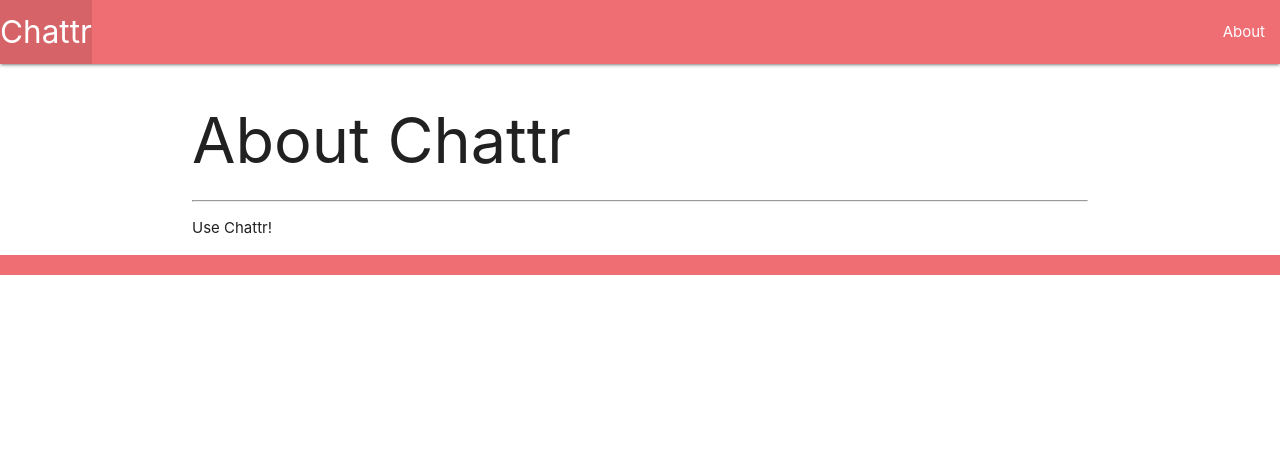
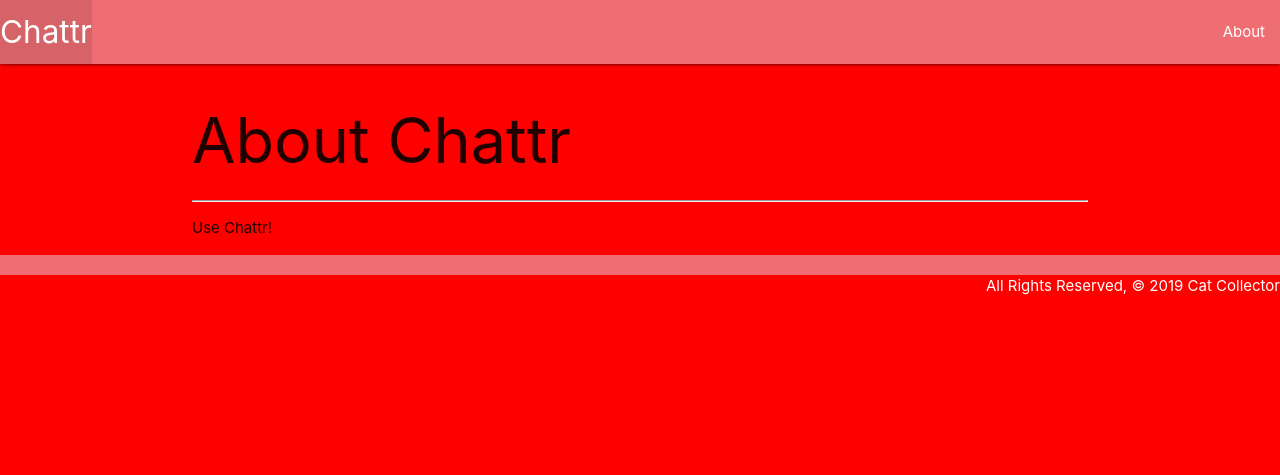
Before and after one commit to drew-anello/chattr3, a Django app: page /about/ in a window 1280 px wide. Shown: the top 475 px of the page. Run offline with Django 4.2, Linux system fonts and the light colour scheme.

Commit message:
adds static

```diff
--- a/chattr3/settings.py
+++ b/chattr3/settings.py
@@ -118,7 +118,7 @@ USE_TZ = True
 # Static files (CSS, JavaScript, Images)
 # https://docs.djangoproject.com/en/4.1/howto/static-files/
 
-STATIC_URL = 'static/'
+STATIC_URL = '/static/'
 
 # Default primary key field type
 # https://docs.djangoproject.com/en/4.1/ref/settings/#default-auto-field
--- /dev/null
+++ b/main_app/static/css/style.css
@@ -0,0 +1,3 @@
+body {
+    background-color: red;
+  }
--- a/main_app/templates/base.html
+++ b/main_app/templates/base.html
@@ -1,3 +1,4 @@
+{% load static %}
 <!DOCTYPE html>
 <html lang="en">
   <head>
@@ -9,6 +10,7 @@
       rel="stylesheet"
       href="https://cdnjs.cloudflare.com/ajax/libs/materialize/1.0.0/css/materialize.min.css"
     />
+    <link rel="stylesheet" type="text/css" href="{% static 'css/style.css' %}" />
   </head>
   <body>
     <header class="navbar-fixed">
```
